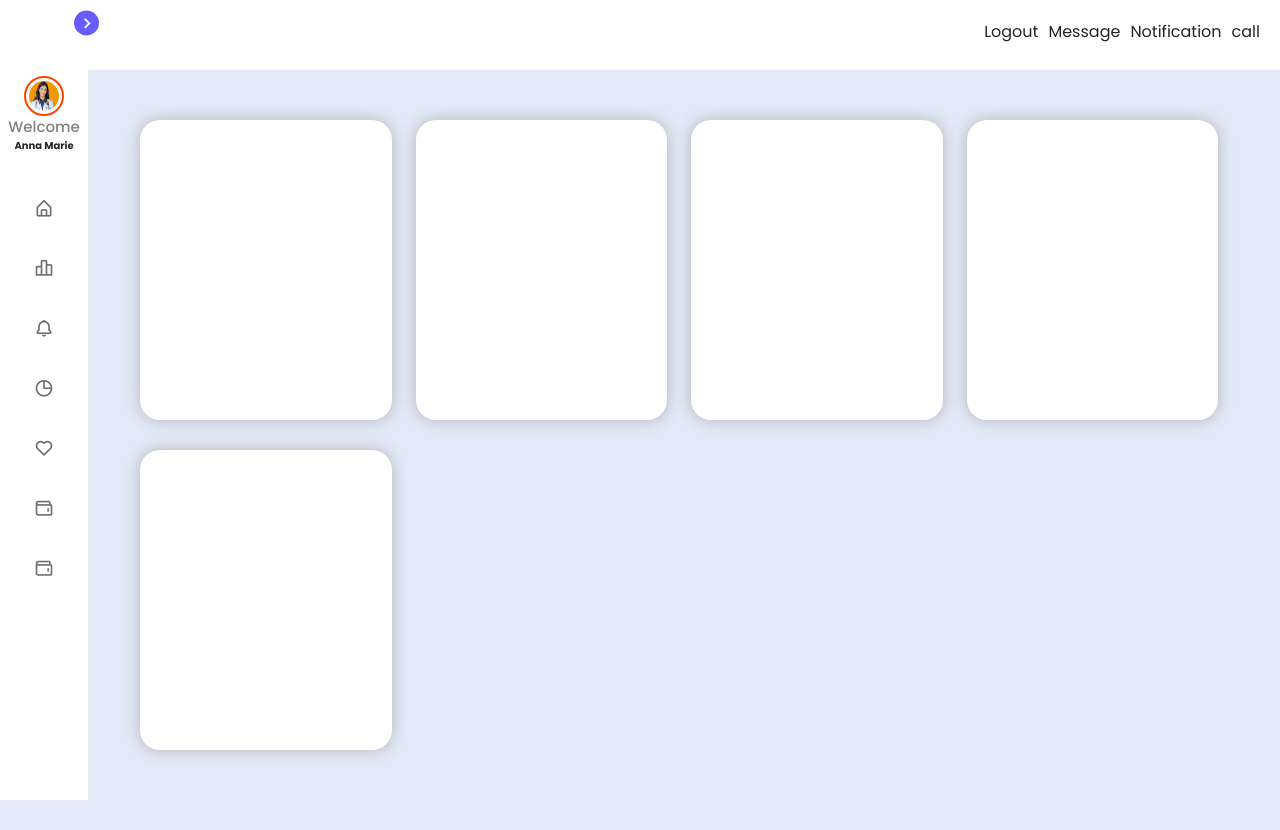
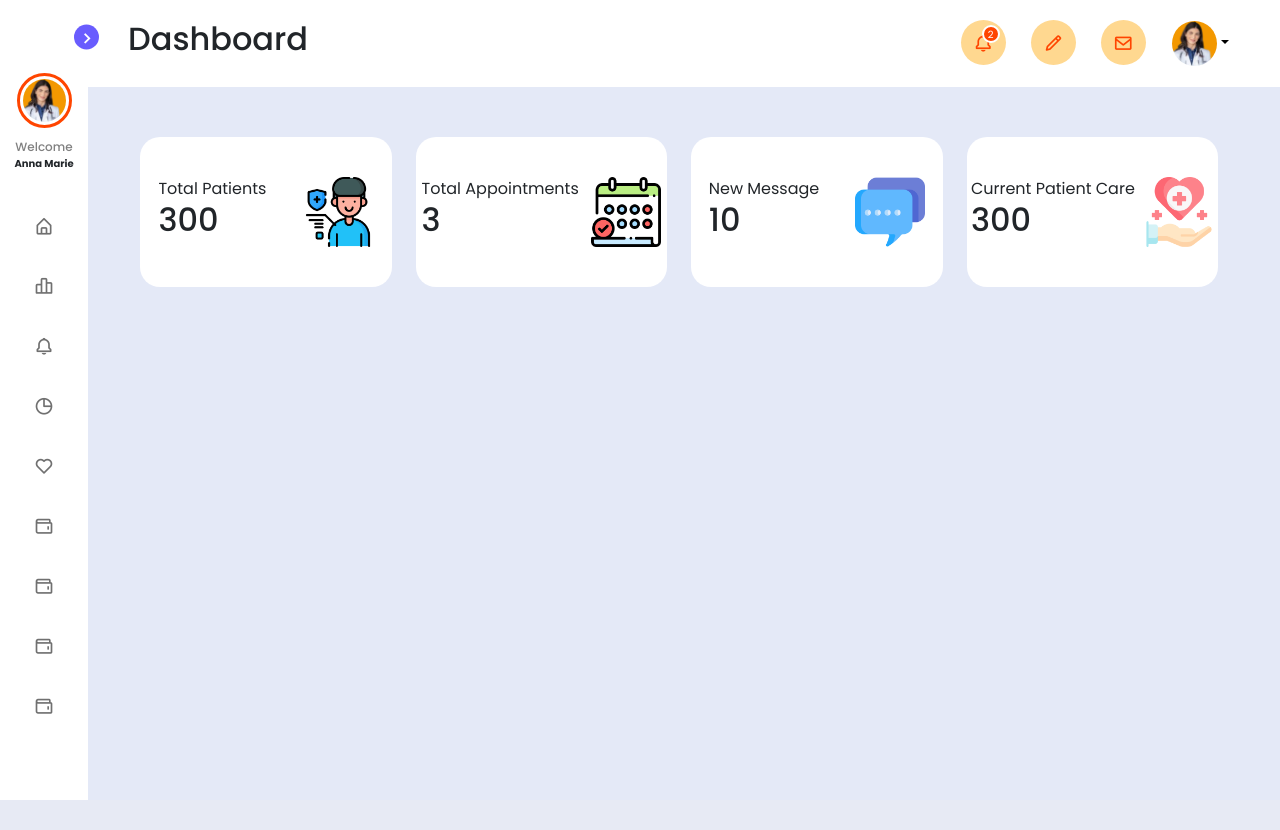
Before and after one commit to wabbi-khan/tdcProject, a PHP site: page / in a window 1280 px wide. After the commit the page ends 800 px from the top, so only its background shows below. Run offline with PHP 8.4, Linux system fonts and the light colour scheme.

Commit message:
creating dashboard screens

```diff
--- a/dashboard/index.html
+++ b/dashboard/index.html
@@ -13,6 +13,7 @@
       integrity="sha384-EVSTQN3/azprG1Anm3QDgpJLIm9Nao0Yz1ztcQTwFspd3yD65VohhpuuCOmLASjC"
       crossorigin="anonymous"
     />
+
     <!----===== Boxicons CSS ===== -->
     <link
       href="https://unpkg.com/boxicons@2.1.1/css/boxicons.min.css"
@@ -26,14 +27,8 @@
   <body>
     <nav class="sidebar--cus close">
       <header>
-        <div class="image-text">
-          <span class="image">
-            <!--<img src="logo.png" alt="">-->
-          </span>
-
-          <div class="text logo-text">
-            <img src="assets/logo.png" alt="" />
-          </div>
+        <div class="text logo-text">
+          <img src="assets/logo.png" alt="" />
         </div>
 
         <i class="bx bx-chevron-right toggle"></i>
@@ -97,18 +92,91 @@
                 <span class="text nav-text">Patient Queue</span>
               </a>
             </li>
+            <li class="nav-link--cus">
+              <a href="#">
+                <i class="bx bx-wallet icon"></i>
+                <span class="text nav-text">Patient Queue</span>
+              </a>
+            </li>
+            <li class="nav-link--cus">
+              <a href="#">
+                <i class="bx bx-wallet icon"></i>
+                <span class="text nav-text">Patient Queue</span>
+              </a>
+            </li>
+            <li class="nav-link--cus">
+              <a href="#">
+                <i class="bx bx-wallet icon"></i>
+                <span class="text nav-text">Patient Queue</span>
+              </a>
+            </li>
+            <li class="nav-link--cus">
+              <a href="#">
+                <i class="bx bx-wallet icon"></i>
+                <span class="text nav-text">Patient Queue</span>
+              </a>
+            </li>
+            <li class="nav-link--cus">
+              <a href="#">
+                <i class="bx bx-wallet icon"></i>
+                <span class="text nav-text">Patient Queue</span>
+              </a>
+            </li>
+            <li class="nav-link--cus">
+              <a href="#">
+                <i class="bx bx-wallet icon"></i>
+                <span class="text nav-text">Patient Queue</span>
+              </a>
+            </li>
+            <li class="nav-link--cus">
+              <a href="#">
+                <i class="bx bx-wallet icon"></i>
+                <span class="text nav-text">Patient Queue</span>
+              </a>
+            </li>
+            <li class="nav-link--cus">
+              <a href="#">
+                <i class="bx bx-wallet icon"></i>
+                <span class="text nav-text">Patient Queue</span>
+              </a>
+            </li>
           </ul>
         </div>
       </div>
     </nav>
 
     <section class="home">
-      <div class="topHeader">
+      <div class="topHeader sticky-top">
+        <h2>Dashboard</h2>
         <div class="dektopIcons">
-          <div class="logout">Logout</div>
-          <div class="logout">Message</div>
-          <div class="logout">Notification</div>
-          <div class="logout">call</div>
+          <div class="bell">
+            <i class="bx bx-bell"></i>
+            <span>2</span>
+          </div>
+          <div class="bell pencil">
+            <i class="bx bx-pencil"></i>
+          </div>
+          <div class="bell envelope">
+            <i class="bx bx-envelope"></i>
+          </div>
+          <div class="logout">
+            <div class="btn-group">
+              <button
+                type="button"
+                class="btn dropdown-toggle dropdown-toggle-split"
+                data-bs-toggle="dropdown"
+                aria-expanded="false"
+              >
+                <span class=""
+                  ><img src="./assets/images.png" alt="img"
+                /></span>
+              </button>
+              <ul class="dropdown-menu">
+                <li><a class="dropdown-item" href="#">Profile</a></li>
+                <li><a class="dropdown-item" href="#">Logout</a></li>
+              </ul>
+            </div>
+          </div>
         </div>
         <div class="icons">
           <!-- Example split danger button -->
@@ -136,21 +204,41 @@
       <div class="padd-wrap">
         <div class="container">
           <div class="row">
-            <div class="col-lg-3 col-md-12 col-sm-12">
-              <div class="box--wrap"></div>
+            <div class="col-xs-12 col-sm-4 col-md-3">
+              <div class="box--wrap">
+                <div>
+                  <span>Total Patients</span>
+                  <h2>300</h2>
+                </div>
+                <div><img src="./assets/patient.png" alt="patien" /></div>
+              </div>
             </div>
-            <div class="col-lg-3 col-md-12 col-sm-12">
-              <div class="box--wrap"></div>
+            <div class="col-xs-12 col-sm-4 col-md-3">
+              <div class="box--wrap">
+                <div>
+                  <span>Total Appointments</span>
+                  <h2>3</h2>
+                </div>
+                <div><img src="./assets/appointment.png" alt="patien" /></div>
+              </div>
             </div>
-            <div class="col-lg-3 col-md-12 col-sm-12">
-              <div class="box--wrap"></div>
+            <div class="col-xs-12 col-sm-4 col-md-3">
+              <div class="box--wrap">
+                <div>
+                  <span>New Message</span>
+                  <h2>10</h2>
+                </div>
+                <div><img src="./assets/comments.png" alt="patien" /></div>
+              </div>
             </div>
-
-            <div class="col-lg-3 col-md-12 col-sm-12">
-              <div class="box--wrap"></div>
-            </div>
-            <div class="col-lg-3 col-md-12 col-sm-12">
-              <div class="box--wrap"></div>
+            <div class="col-xs-12 col-sm-4 col-md-3">
+              <div class="box--wrap">
+                <div>
+                  <span>Current Patient Care</span>
+                  <h2>300</h2>
+                </div>
+                <div><img src="./assets/healthcare.png" alt="patien" /></div>
+              </div>
             </div>
           </div>
         </div>
--- a/dashboard/style.css
+++ b/dashboard/style.css
@@ -18,14 +18,15 @@
   --text-color: #707070;
   /* ====== Transition ====== */
   --tran-03: all 0.2s ease;
-  --tran-03: all 0.3s ease;
-  --tran-04: all 0.3s ease;
-  --tran-05: all 0.3s ease;
+  --tran-03: all 0.2s ease;
+  --tran-04: all 0.2s ease;
+  --tran-05: all 0.2s ease;
 }
 
 body {
   background-color: #e4e9f7 !important;
   transition: var(--tran-05);
+  overflow-x: hidden;
 }
 
 ::selection {
@@ -53,7 +54,7 @@ body.dark {
   padding: 10px 14px;
   background: var(--sidebar-color);
   transition: var(--tran-05);
-  z-index: 100;
+  z-index: 9999 !important;
 }
 
 .sidebar--cus.close {
@@ -70,7 +71,7 @@ body.dark {
   margin-top: 10px;
 }
 
-.sidebar--cus header .image,
+.sidebar--cus header img,
 .sidebar--cus .icon {
   min-width: 60px;
   border-radius: 6px;
@@ -118,6 +119,7 @@ body.dark {
   display: flex;
   justify-content: center;
   align-items: center;
+  padding-top: 10px;
 }
 
 .logo-text img {
@@ -149,7 +151,7 @@ header .image-text .profession {
 
 .sidebar--cus header .toggle {
   position: absolute;
-  top: 50%;
+  top: 90%;
   right: -25px;
   transform: translateY(-50%) rotate(180deg);
   height: 25px;
@@ -164,7 +166,9 @@ header .image-text .profession {
   cursor: pointer;
   transition: var(--tran-05);
 }
-
+.close .toggle {
+  top: 120% !important;
+}
 body.dark .sidebar--cus header .toggle {
   color: var(--text-color);
 }
@@ -229,11 +233,13 @@ body.dark .sidebar--cus li a:hover .text {
   display: flex;
   flex-direction: column;
   justify-content: space-between;
-  /* overflow-y: scroll; */
+  overflow-y: scroll;
 }
 
 .menu-bar::-webkit-scrollbar {
   display: none;
+  -ms-overflow-style: none; /* IE and Edge */
+  scrollbar-width: none; /* Firefox */
 }
 
 .sidebar--cus .menu-bar .mode {
@@ -309,7 +315,7 @@ body.dark .switch::before {
   left: 250px;
   height: 100vh;
   width: calc(100% - 250px);
-  background-color: var(--body-color);
+  /* background-color: var(--body-color); */
   transition: var(--tran-05);
 }
 
@@ -330,21 +336,6 @@ body.dark .home .text {
   color: var(--text-color);
 }
 
-.topHeader {
-  background-color: white;
-  width: 100%;
-  height: 70px;
-  padding: 20px;
-}
-
-.topHeader .dektopIcons {
-  display: flex;
-  justify-content: flex-end;
-  align-items: center;
-  margin: 0 auto;
-  gap: 10px;
-}
-
 .ownerImg {
   display: flex;
   justify-content: center;
@@ -358,12 +349,14 @@ body.dark .home .text {
   border-radius: 50%;
   padding: 5px;
   border: 5px solid orangered;
+  object-fit: cover;
 }
 
 .ownerImg .welcome {
-  font-size: 15px;
+  font-size: 13px;
   font-weight: 500;
   color: gray;
+  margin-top: 10px;
 }
 
 .ownerImg .owernName {
@@ -375,29 +368,34 @@ body.dark .home .text {
   padding: 20px;
 }
 
-.ownerImg2 img {
-  width: 50px;
-  height: 50px;
-}
-
 .sidebar--cus.close .ownerImg img {
-  width: 40px;
-  height: 40px;
+  width: 55px;
+  height: 55px;
   border-radius: 50%;
   padding: 3px;
-  border: 2px solid orangered;
+  border: 3px solid orangered;
+  text-align: center;
 }
 
 .sidebar--cus.close .owernName {
   font-size: 10px;
+  text-align: center;
   font-weight: bold;
+}
+.sidebar--cus.close .ownerImg .welcome {
+  font-size: 12px;
 }
 
 .menu-links--cus {
   margin-top: 30px;
   padding: 0 !important;
 }
-
+.nav-link--cus {
+  display: flex;
+  justify-content: center;
+  align-items: center;
+  margin: 0 auto;
+}
 .padd-wrap {
   padding: 30px 50px;
 }
@@ -405,12 +403,25 @@ body.dark .home .text {
 .box--wrap {
   background-color: #fff;
   width: 100%;
-  height: 300px;
-  box-shadow: 0 0 15px #7777;
+  height: 150px;
   border-radius: 20px;
   margin-bottom: 30px;
+  transition: all 0.2s ease;
+  cursor: pointer;
+  display: flex;
+  justify-content: space-around;
+  align-items: center;
+}
+.box--wrap img {
+  width: 70px;
+  height: 70px;
 }
 
+.box--wrap:hover {
+  box-shadow: 0 0 15px #7777;
+
+  transform: scale(1.1);
+}
 .icons {
   display: none;
 }
@@ -428,14 +439,96 @@ body.dark .home .text {
   border-bottom: 0.3em solid;
 }
 
-@media only screen and (max-width: 999px) {
+/* ? Desktop icons */
+.topHeader {
+  background-color: white;
+  width: 100%;
+  /* height: 70px; */
+  padding: 20px 50px;
+  display: flex;
+  justify-content: space-between;
+  align-items: center;
+}
+
+.topHeader .dektopIcons {
+  display: flex;
+  /* justify-content: flex-end; */
+  /* align-items: center; */
+  /* margin: 0 auto; */
+  gap: 25px;
+}
+.bell {
+  width: 45px;
+  height: 45px;
+  background-color: rgb(255, 216, 144);
+  border-radius: 50%;
+  display: flex;
+  justify-content: center;
+  align-items: center;
+  font-size: 20px;
+  color: orangered;
+}
+.bell span {
+  width: 18px;
+  height: 18px;
+  background-color: orangered;
+  border-radius: 50%;
+  font-size: 10px;
+  color: white;
+  display: flex;
+  justify-content: center;
+  align-items: center;
+  position: absolute;
+  top: 25px;
+  margin-left: 15px;
+  border: 2px solid white;
+}
+.logout .btn {
+  color: black;
+  width: auto;
+  height: auto;
+  padding: 0;
+}
+.logout .btn img {
+  width: 45px;
+  height: 45px;
+  border-radius: 50%;
+  object-fit: cover;
+}
+
+@media only screen and (max-width: 600px) {
+  .topHeader {
+    padding: 20px;
+    justify-content: space-around;
+    align-items: center;
+  }
   .topHeader .icons {
-    display: flex;
-    justify-content: flex-end;
-    align-items: center;
-    margin: 0 auto;
+    display: block;
+    /* justify-content: flex-end; */
+    /* align-items: center; */
+    /* margin: 0 auto; */
   }
   .topHeader .dektopIcons {
     display: none;
   }
+  .topHeader h2 {
+    font-size: 20px;
+    align-items: center;
+  }
+  .padd-wrap {
+    padding: 20px;
+  }
+  .box--wrap {
+    width: 100%;
+    height: 150px;
+    padding: 0 20px;
+  }
+  .box--wrap span {
+    font-size: 10px;
+    white-space: nowrap;
+  }
+  .box--wrap img {
+    width: 40px;
+    height: 40px;
+  }
 }
```
Also changed, not shown: dashboard/assets/appointment.png (added), dashboard/assets/comments.png (added), dashboard/assets/healthcare.png (added), dashboard/assets/patient.png (added).
